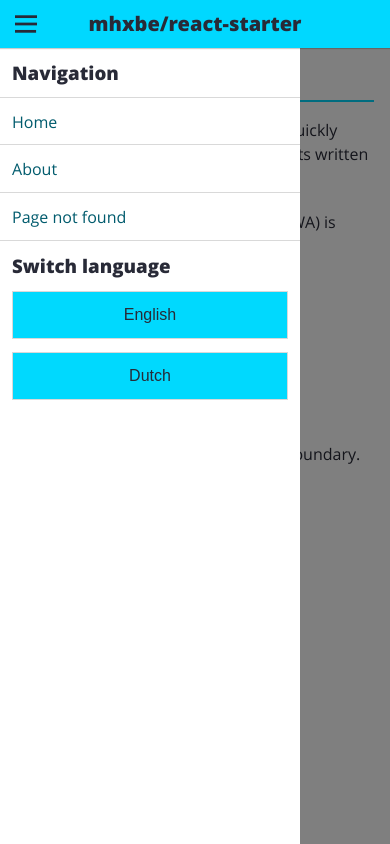
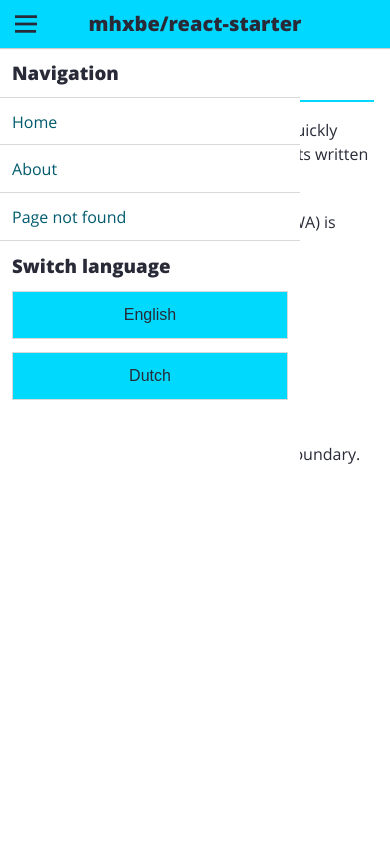
Before and after one commit to mhxbe/react-starter, a React app: page / in a window 390 px wide. Both pictures are taken after a click on the button 26 px from the left and 24 px from the top of the page. Built offline with nearby package versions, Linux system fonts and the light colour scheme.

Commit message:
Make background in overlay configurable by theme

```diff
--- a/src/common/Sidebar.styles.tsx
+++ b/src/common/Sidebar.styles.tsx
@@ -46,8 +46,11 @@ export const sidebarHeader = (theme: Theme): SerializedStyles => css`
   padding: 12px 0;
 `;
 
-export const overlay = (showSidebar: boolean): SerializedStyles => css`
-  background: black;
+export const overlay = (
+  theme: Theme,
+  showSidebar: boolean
+): SerializedStyles => css`
+  background: ${theme.sidebar.overlay};
   height: 100%;
   left: 0;
   opacity: ${showSidebar ? '0.5' : '0'};
--- a/src/common/Sidebar.tsx
+++ b/src/common/Sidebar.tsx
@@ -132,7 +132,7 @@ const Sidebar: React.FC<SidebarProps> = ({ onToggleSidebar, showSidebar }) => {
           </div>
         </aside>
       </div>
-      <div data-testid="overlay" css={overlay(showSidebar)} />
+      <div data-testid="overlay" css={(theme) => overlay(theme, showSidebar)} />
     </div>
   );
 };
--- a/src/themes.ts
+++ b/src/themes.ts
@@ -52,6 +52,7 @@ export const darkTheme: Theme = {
   sidebar: {
     background: '#081d20',
     border: '#015b6d',
+    overlay: '#333333',
     href: {
       link: '#d7feff',
       hover: '#00d8ff',
--- a/typings/emotion.d.ts
+++ b/typings/emotion.d.ts
@@ -12,6 +12,7 @@ declare module '@emotion/react' {
     sidebar: {
       background: string;
       border: string;
+      overlay: string;
       href: {
         link: string;
         hover: string;
```
